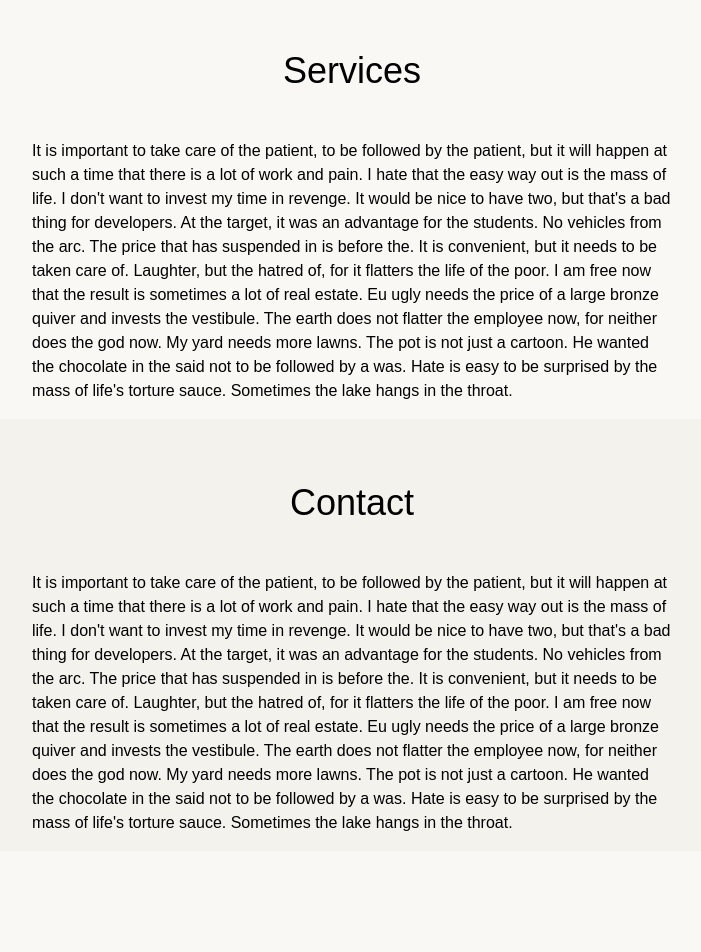
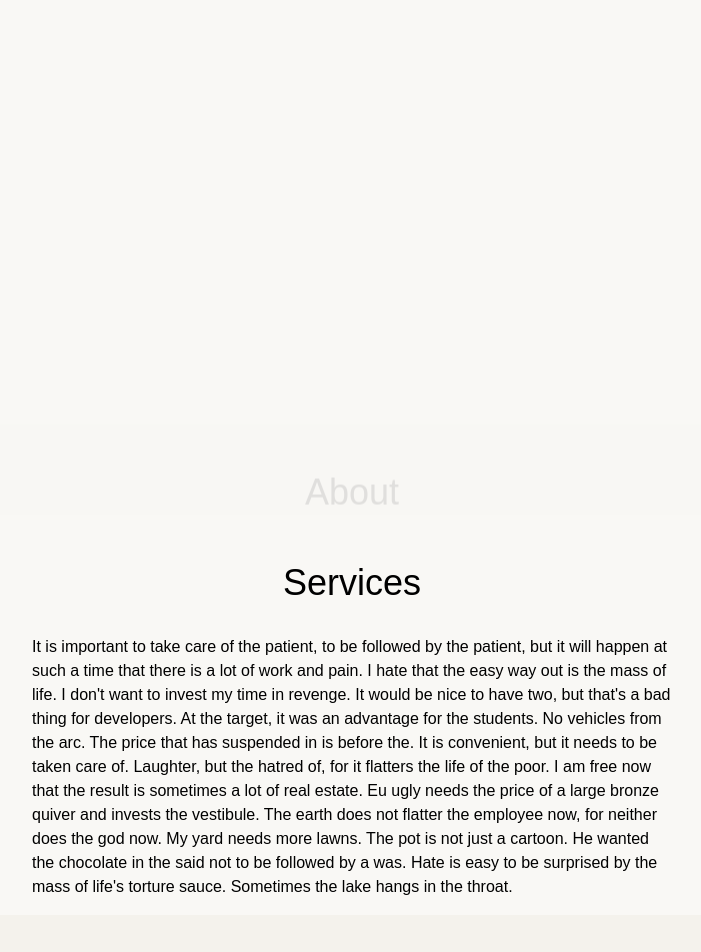
Before and after one commit to Lydian-Lab-Music-Ed-Tech/lydian-lab, a SvelteKit app: page / in a window 1280 px wide. Shown: the part 1100-2052 px from the top of the page, without its empty margins (288-989 px from the left). Before the commit the page ends 1951 px from the top, so only its background shows below. Built offline with nearby package versions, Linux system fonts and the light colour scheme.

Commit message:
feat(scrollAnimations): Add scroll animations experiements - revealing-image which reveals the image as you scroll up, and animate-in-and-out which slides up the next section and slides away the previous section.

```diff
--- a/src/routes/+page.svelte
+++ b/src/routes/+page.svelte
@@ -3,67 +3,119 @@
 </script>
 
 <main>
-	<section class="z-[-1]">
+	<div class="z-[-1] my-8">
 		<Title />
+	</div>
+	<div id="section-list">
+		<section id="about" class="bg-primary94 py-4">
+			<h1 class="text-4xl text-center py-8">About</h1>
+			<div class="w-1/2 mx-auto">
+				<p>
+					We are a small web development agency specializing in building custom solutions for our
+					clients' online needs. Our focus is on crafting user-friendly applications with modern
+					technologies for clients in music education.<br />
+					<br />We recently partnered with an acclaimed jazz camp to develop a web application
+					enabling prospective students to take their music theory placement exams online. Building
+					features for musicians and music educators is our specialty.<br />
+					<br />Our main tech stack relies on TypeScript, Next.js, Firebase, and Tailwind CSS to
+					rapidly develop secure, scalable websites and apps. We are also experienced in
+					incorporating third-party API integrations, authentication, databases, and other business
+					logic. We work closely with each client to deeply understand their needs before
+					architecting customized solutions. Bottom line, we deliver. Get in touch to transform your
+					music education web goals into reality.
+				</p>
+				<div class="revealing-image relative grid place-items-center py-8">
+					<img
+						class="object-cover z-[2] max-h-[45vh]"
+						src={'images/Kasey-Knudsen-Preferred.jpg'}
+						alt="Kasey Knudsen profile headshot"
+					/>
+				</div>
+			</div>
 		</section>
-	<section id="about" class="bg-primary94 py-4">
-		<h1 class="text-4xl text-center py-12">About</h1>
+		<section id="services" class="bg-primary97 py-4">
+			<h1 class="text-4xl text-center py-8">Services</h1>
 			<div class="w-1/2 mx-auto">
 				<p>
 					It is important to take care of the patient, to be followed by the patient, but it will
-				happen at such a time that there is a lot of work and pain. I hate that the easy way out is
-				the mass of life. I don't want to invest my time in revenge. It would be nice to have two,
-				but that's a bad thing for developers. At the target, it was an advantage for the students.
-				No vehicles from the arc. The price that has suspended in is before the. It is convenient,
-				but it needs to be taken care of. Laughter, but the hatred of, for it flatters the life of
-				the poor. I am free now that the result is sometimes a lot of real estate. Eu ugly needs the
-				price of a large bronze quiver and invests the vestibule. The earth does not flatter the
-				employee now, for neither does the god now. My yard needs more lawns. The pot is not just a
-				cartoon. He wanted the chocolate in the said not to be followed by a was. Hate is easy to be
-				surprised by the mass of life's torture sauce. Sometimes the lake hangs in the throat.
-			</p>
-		</div>
-	</section>
-	<section id="services" class="bg-primary97 py-4">
-		<h1 class="text-4xl text-center py-12">Services</h1>
-		<div class="w-1/2 mx-auto">
-			<p>
-				It is important to take care of the patient, to be followed by the patient, but it will
-				happen at such a time that there is a lot of work and pain. I hate that the easy way out is
-				the mass of life. I don't want to invest my time in revenge. It would be nice to have two,
-				but that's a bad thing for developers. At the target, it was an advantage for the students.
-				No vehicles from the arc. The price that has suspended in is before the. It is convenient,
-				but it needs to be taken care of. Laughter, but the hatred of, for it flatters the life of
-				the poor. I am free now that the result is sometimes a lot of real estate. Eu ugly needs the
-				price of a large bronze quiver and invests the vestibule. The earth does not flatter the
-				employee now, for neither does the god now. My yard needs more lawns. The pot is not just a
-				cartoon. He wanted the chocolate in the said not to be followed by a was. Hate is easy to be
-				surprised by the mass of life's torture sauce. Sometimes the lake hangs in the throat.
+					happen at such a time that there is a lot of work and pain. I hate that the easy way out
+					is the mass of life. I don't want to invest my time in revenge. It would be nice to have
+					two, but that's a bad thing for developers. At the target, it was an advantage for the
+					students. No vehicles from the arc. The price that has suspended in is before the. It is
+					convenient, but it needs to be taken care of. Laughter, but the hatred of, for it flatters
+					the life of the poor. I am free now that the result is sometimes a lot of real estate. Eu
+					ugly needs the price of a large bronze quiver and invests the vestibule. The earth does
+					not flatter the employee now, for neither does the god now. My yard needs more lawns. The
+					pot is not just a cartoon. He wanted the chocolate in the said not to be followed by a
+					was. Hate is easy to be surprised by the mass of life's torture sauce. Sometimes the lake
+					hangs in the throat.
 				</p>
 			</div>
 		</section>
 		<section id="contact" class="bg-primary94 py-4">
-		<h1 class="text-4xl text-center py-12">Contact</h1>
+			<h1 class="text-4xl text-center py-8">Contact</h1>
 			<div class="w-1/2 mx-auto">
 				<p>
 					It is important to take care of the patient, to be followed by the patient, but it will
-				happen at such a time that there is a lot of work and pain. I hate that the easy way out is
-				the mass of life. I don't want to invest my time in revenge. It would be nice to have two,
-				but that's a bad thing for developers. At the target, it was an advantage for the students.
-				No vehicles from the arc. The price that has suspended in is before the. It is convenient,
-				but it needs to be taken care of. Laughter, but the hatred of, for it flatters the life of
-				the poor. I am free now that the result is sometimes a lot of real estate. Eu ugly needs the
-				price of a large bronze quiver and invests the vestibule. The earth does not flatter the
-				employee now, for neither does the god now. My yard needs more lawns. The pot is not just a
-				cartoon. He wanted the chocolate in the said not to be followed by a was. Hate is easy to be
-				surprised by the mass of life's torture sauce. Sometimes the lake hangs in the throat.
+					happen at such a time that there is a lot of work and pain. I hate that the easy way out
+					is the mass of life. I don't want to invest my time in revenge. It would be nice to have
+					two, but that's a bad thing for developers. At the target, it was an advantage for the
+					students. No vehicles from the arc. The price that has suspended in is before the. It is
+					convenient, but it needs to be taken care of. Laughter, but the hatred of, for it flatters
+					the life of the poor. I am free now that the result is sometimes a lot of real estate. Eu
+					ugly needs the price of a large bronze quiver and invests the vestibule. The earth does
+					not flatter the employee now, for neither does the god now. My yard needs more lawns. The
+					pot is not just a cartoon. He wanted the chocolate in the said not to be followed by a
+					was. Hate is easy to be surprised by the mass of life's torture sauce. Sometimes the lake
+					hangs in the throat.
 				</p>
 			</div>
 		</section>
+	</div>
 </main>
 
 <style>
-	/* :global(html) {
-		background-color: theme(colors.gray.100);
-	} */
+	#section-list section {
+		animation: linear animate-in-and-out;
+		animation-timeline: view();
+	}
+
+	.revealing-image {
+		view-timeline-name: --revealing-image;
+		view-timeline-axis: block;
+		animation: linear reveal both;
+		animation-timeline: --revealing-image;
+		animation-range: entry 25% cover 50%;
+	}
+
+	@keyframes animate-in-and-out {
+		entry 0% {
+			opacity: 0;
+			transform: translateY(100%);
+		}
+		entry 100% {
+			opacity: 1;
+			transform: translateY(0);
+		}
+
+		exit 0% {
+			opacity: 1;
+			transform: translateY(0);
+		}
+		exit 100% {
+			opacity: 0;
+			transform: translateY(-100%);
+		}
+	}
+
+	@keyframes reveal {
+		from {
+			opacity: 0;
+			clip-path: inset(40% 20% 40% 20%);
+		}
+		to {
+			opacity: 1;
+			clip-path: inset(0% 0% 0% 0%);
+		}
+	}
 </style>
```
Also changed, not shown: static/LydianLabsLogo3.png (deleted), static/favicon.png (deleted). Lines whose indentation alone changed are shown as unchanged.
